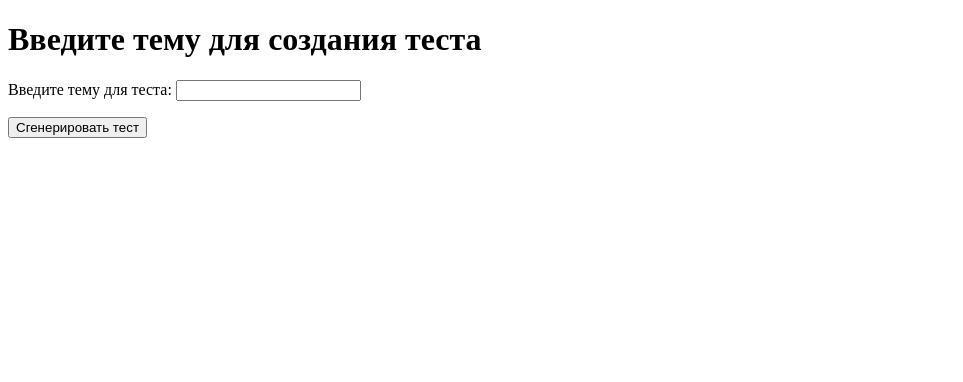
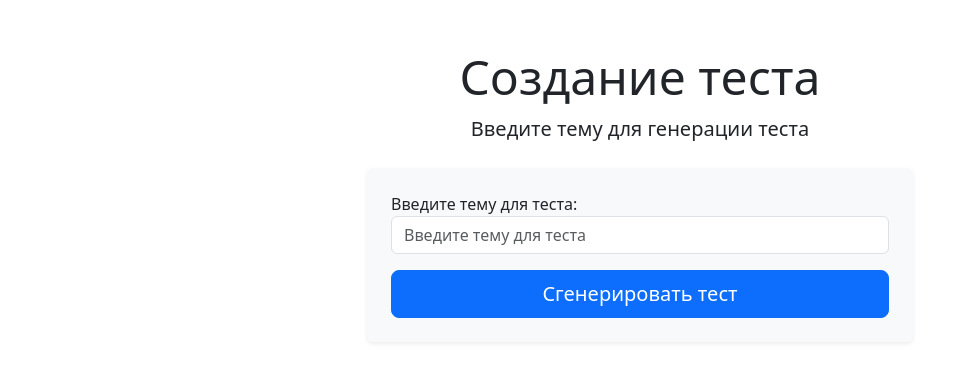
Before and after one commit to kirillio25/automated-testing, a Django app: page /generate-test/ in a window 1280 px wide. Shown: the top 382 px of the page, without its empty margins (0-963 px from the left). Run offline with Django 5.2, Linux system fonts and the light colour scheme.

Commit message:
Все отображается, но через раз работает gpt

```diff
--- a/myapp/forms.py
+++ b/myapp/forms.py
@@ -2,4 +2,12 @@
 from django import forms
 
 class TopicForm(forms.Form):
-    topic = forms.CharField(label="Введите тему для теста", max_length=100)
+    topic = forms.CharField(
+        label="Введите тему для теста",
+        max_length=100,
+        required=False,  # Убираем обязательность заполнения
+        widget=forms.TextInput(attrs={
+            'class': 'form-control',  # Стилизация поля с Bootstrap
+            'placeholder': 'Введите тему для теста'  # Подсказка
+        })
+    )
--- a/myapp/templates/myapp/generate_test.html
+++ b/myapp/templates/myapp/generate_test.html
@@ -1,15 +1,35 @@
-<!-- myapp/templates/myapp/generate_test.html -->
 <!DOCTYPE html>
-<html>
+<html lang="ru">
 <head>
+    <meta charset="UTF-8">
+    <meta name="viewport" content="width=device-width, initial-scale=1.0">
     <title>Создать тест по теме</title>
+    <!-- Подключение Bootstrap CSS -->
+    <link href="https://cdn.jsdelivr.net/npm/bootstrap@5.3.0/dist/css/bootstrap.min.css" rel="stylesheet">
 </head>
 <body>
-    <h1>Введите тему для создания теста</h1>
-    <form method="post">
-        {% csrf_token %}
-        {{ form.as_p }}
-        <button type="submit">Сгенерировать тест</button>
-    </form>
+    <div class="container my-5">
+        <!-- Заголовок -->
+        <div class="text-center mb-4">
+            <h1 class="display-5">Создание теста</h1>
+            <p class="lead">Введите тему для генерации теста</p>
+        </div>
+
+        <!-- Форма -->
+        <div class="row justify-content-center">
+            <div class="col-md-6">
+                <form method="post" class="bg-light p-4 rounded shadow-sm">
+                    {% csrf_token %}
+                    {{ form.as_p }} <!-- Автоматическая генерация полей формы -->
+                    <div class="d-grid mt-3">
+                        <button type="submit" class="btn btn-primary btn-lg">Сгенерировать тест</button>
+                    </div>
+                </form>
+            </div>
+        </div>
+    </div>
+
+    <!-- Подключение Bootstrap JS -->
+    <script src="https://cdn.jsdelivr.net/npm/bootstrap@5.3.0/dist/js/bootstrap.bundle.min.js"></script>
 </body>
 </html>
--- a/myapp/templates/myapp/test_results.html
+++ b/myapp/templates/myapp/test_results.html
@@ -10,9 +10,9 @@
 
     {% for result in results %}
     <div class="mb-4 p-3 border rounded {% if result.is_correct %}bg-success{% else %}bg-danger{% endif %}">
-            <p><strong>{{ result.question }}</strong></p>
+        <p><strong>{{ result.test_data.question }}</strong></p>
         <p>Ваш ответ: <strong>{{ result.user_answer_text }}</strong></p>
-            <p>Правильный ответ: <strong>{{ result.correct_answer_text }}</strong></p>
+        <p>Правильный ответ: <strong>{{ result.correct_answer }}</strong></p>
         {% if result.is_correct %}
             <p class="text-light">Верно!</p>
         {% else %}
@@ -21,6 +21,7 @@
     </div>
 {% endfor %}
 
+
     <a href="{% url 'generate_test' %}" class="btn btn-primary">Пройти тест заново</a>
 </body>
 </html>
--- a/myapp/views.py
+++ b/myapp/views.py
@@ -3,6 +3,9 @@ from django.shortcuts import render
 from .forms import TopicForm
 from g4f.client import Client  # Импортируем нужный клиент
 import random
+from django.http import JsonResponse
+import re
+
 
 def generate_test(request):
     if request.method == "POST":
@@ -14,6 +17,7 @@ def generate_test(request):
             # Сохраняем правильные ответы в сессии
             correct_answers = {f"Вопрос {i+1}": item['correct_answer'] for i, item in enumerate(test_data)}
             request.session['correct_answers'] = correct_answers
+            request.session['test_data'] = test_data
 
             return render(request, 'myapp/test_result.html', {'test_data': test_data, 'topic': topic})
     else:
@@ -68,27 +72,34 @@ def check_answers(request):
         correct_answers = request.session.get('correct_answers', {})
         user_answers = request.POST
 
+        test_data = request.session.get('test_data', None)
+
         # Сравниваем ответы пользователя с правильными ответами
         results = []
         for i, (question, correct_answer) in enumerate(correct_answers.items(), start=1):
             # Извлекаем ответ пользователя для данного вопроса
-
             user_answer = user_answers.get(f"answer_{i}", "").strip().upper()[0]
             correct_answer = correct_answer.strip().upper()[0]
 
             user_answer_text = user_answers.get(f"answer_{i}", "")
 
+            # Находим правильный вариант ответа в списке answers
+            test_data_item = test_data[i - 1] if test_data and len(test_data) >= i else None
+            if test_data_item:
+                test_data_item['question'] = re.sub(r"\*\*", "", test_data_item['question'])
+                answers = test_data_item.get('answers', [])  # Извлекаем варианты ответа
+                correct_answer_text = next((answer for answer in answers if answer.startswith(correct_answer)), "Нет данных")
 
-            # print(correct_answer)
             is_correct = (user_answer == correct_answer)
 
             # Добавляем результат для каждого вопроса
             results.append({
                 'question': question,
                 'user_answer': user_answer,
-                'correct_answer': correct_answer,
+                'correct_answer': correct_answer_text,  # Здесь правильный текст ответа
                 'is_correct': is_correct,
                 'user_answer_text': user_answer_text,
+                'test_data': test_data_item,
             })
 
         return render(request, 'myapp/test_results.html', {'results': results})
```
Also changed, not shown: db.sqlite3. Lines whose indentation alone changed are shown as unchanged.
